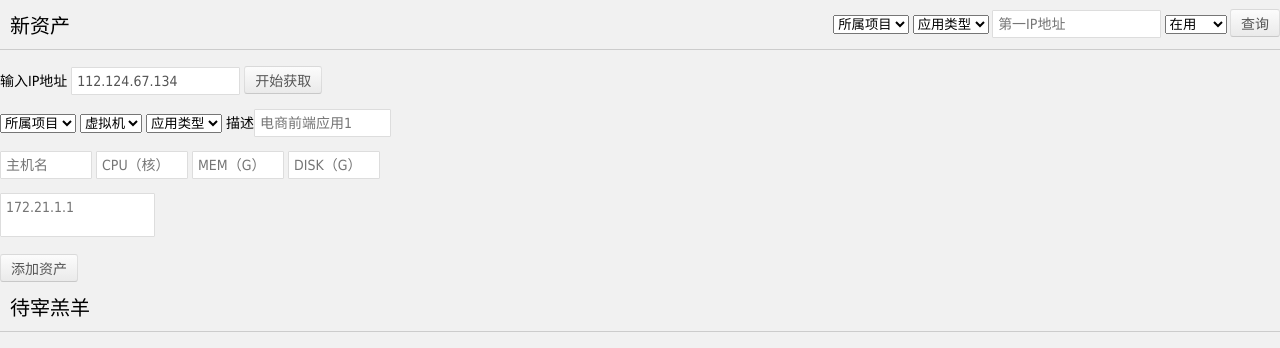
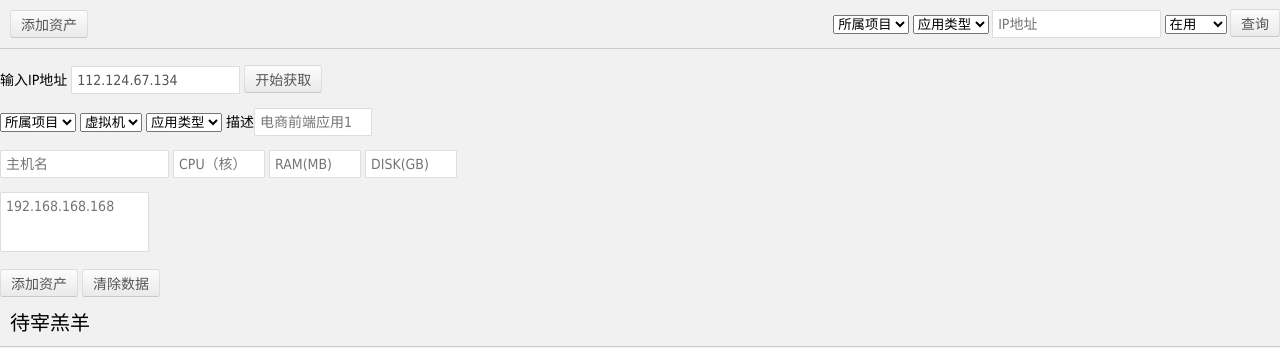
Before and after one commit to SingleCorner/AutoO_with_django, a Django app: template AutoO/templates/admin_servers.html in a window 1280 px wide. Shown: the part 100-448 px from the top of the page. Run offline with Django 3.2, Linux system fonts and the light colour scheme; the template is opened without the code that fills it, so the values that code supplies are empty; parts of the project's set-up code (start-up, migrations or seed data) failed here and were passed over.

Commit message:
fix_GetServerInfo_ip

```diff
--- a/AutoO/templates/admin_servers.html
+++ b/AutoO/templates/admin_servers.html
@@ -15,19 +15,18 @@
 					<option value="APP">APP</option>
 					<option value="DB">DB</option>
 				</select>
-							<input type="text" name="ip" placeholder="第一IP地址" />
+				<input type="text" name="ip" placeholder="IP地址" />
 				<select name="status">
 					<option value="">所有</option>
 					<option value="0">待释放</option>
 					<option value="1" selected>在用</option>
 				</select>
-							<!--<input type="submit" value="查询" />-->
 				<input type="submit" value="查询">
 			</form>
 		</span>
 	</div>
 	<div>
-				<div class="title_container"><h1>新资产</h1></div><br>
+		<div class="title_container"><h1><button>添加资产</button></h1></div><br>
 		输入IP地址 <input type="text" id="ipaddr" name="ipaddr" value="112.124.67.134" />
 		<button id="GetServer" class="getinfo">开始获取</button>
 		<p></p>
@@ -47,16 +46,17 @@
 				<option value="APP">APP</option>
 				<option value="DB">DB</option>
 			</select>
-					描述<input type="text" size="15" id="Asset_desc" placeholder="电商前端应用1">
+			描述<input type="text" size="12" id="Asset_desc" placeholder="电商前端应用1">
 			<p></p>
-					<input type="text" size="8" id="Asset_hostname" placeholder="主机名">
+			<input type="text" size="20" id="Asset_hostname" placeholder="主机名">
 			<input type="text" size="8" id="Asset_cpu" placeholder="CPU（核）">
-					<input type="text" size="8" id="Asset_mem" placeholder="MEM（G）">
-					<input type="text" size="8" id="Asset_disk" placeholder="DISK（G）">
+			<input type="text" size="8" id="Asset_mem" placeholder="RAM(MB)">
+			<input type="text" size="8" id="Asset_disk" placeholder="DISK(GB)">
 			<p></p>
-					<textarea name="Asset_ip" id="Asset_ip" placeholder="172.21.1.1"></textarea>
+			<textarea id="Asset_ip" rows=3 cols=19 placeholder="192.168.168.168"></textarea>
 			<p></p>
 			<input type="submit" value="添加资产" />
+			<input type="reset" value="清除数据">
 			<span id="Asset_stat"></span>
 		</form>
 	</div>
@@ -78,7 +78,7 @@
         {% for data in data_list %}
             <tr>
             	<td>{{ data.pid.name }}</td>
-              <td title="{{ data.ip }}">{{ data.ip }}</td>
+            	<td class="ip_disp" title="{{ data.ip }}">{{ data.ip }}</td>
             	<td>{{ data.hostname }}</td>
             	<td title="{{ data.desc }}">{{ data.desc }}</td>
             	<td>{{ data.type }}</td>
--- a/static/js/mgr.js
+++ b/static/js/mgr.js
@@ -15,6 +15,7 @@ $(document).ready(function() {
 
   $('#GetServer').click(GetServer);
 });
+  //$('.ip_disp').html().replace("|","<br>");
 
 /*
  * 基础控制模块
@@ -322,11 +323,12 @@ function GetServer(){
 			'data_trans': data_trans,
 		},
 		success: function(data, status, xhr) {
+			ip = data.ip.replace("|","\n")
 			$('#Asset_hostname').val(data.host);
 			$('#Asset_cpu').val(data.cpu);
 			$('#Asset_mem').val(data.mem);
-			//$('#Asset_ip').val(data.ip);
-			$('#Asset_ip').html(data.ip);
+			$('#Asset_ip').val(ip);
+			//$('#Asset_ip').html(data.ip_disp);
 		}
 	})
 }
```
Also changed, not shown: AutoO/views.py (+4 -4 lines). Lines whose indentation alone changed are shown as unchanged.
